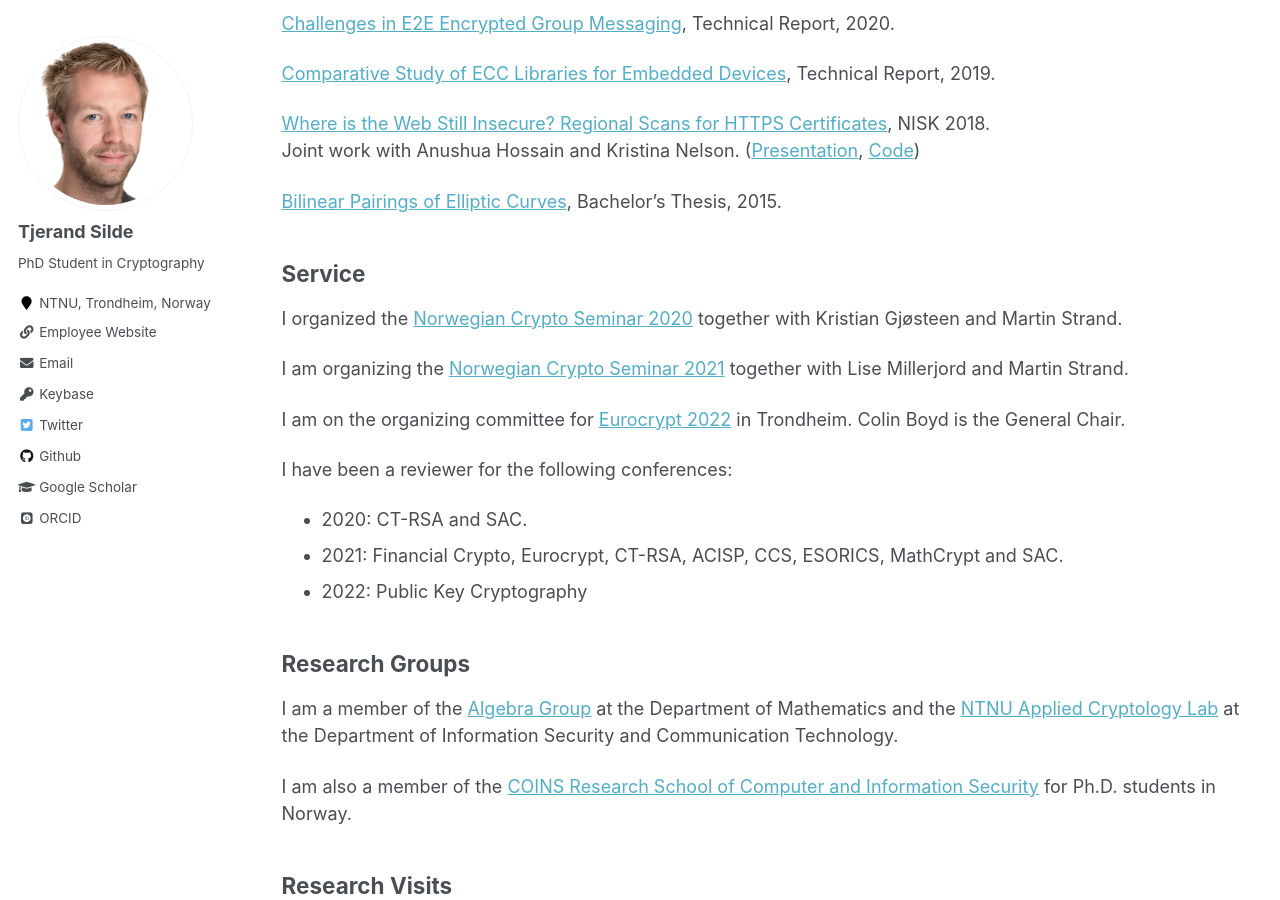
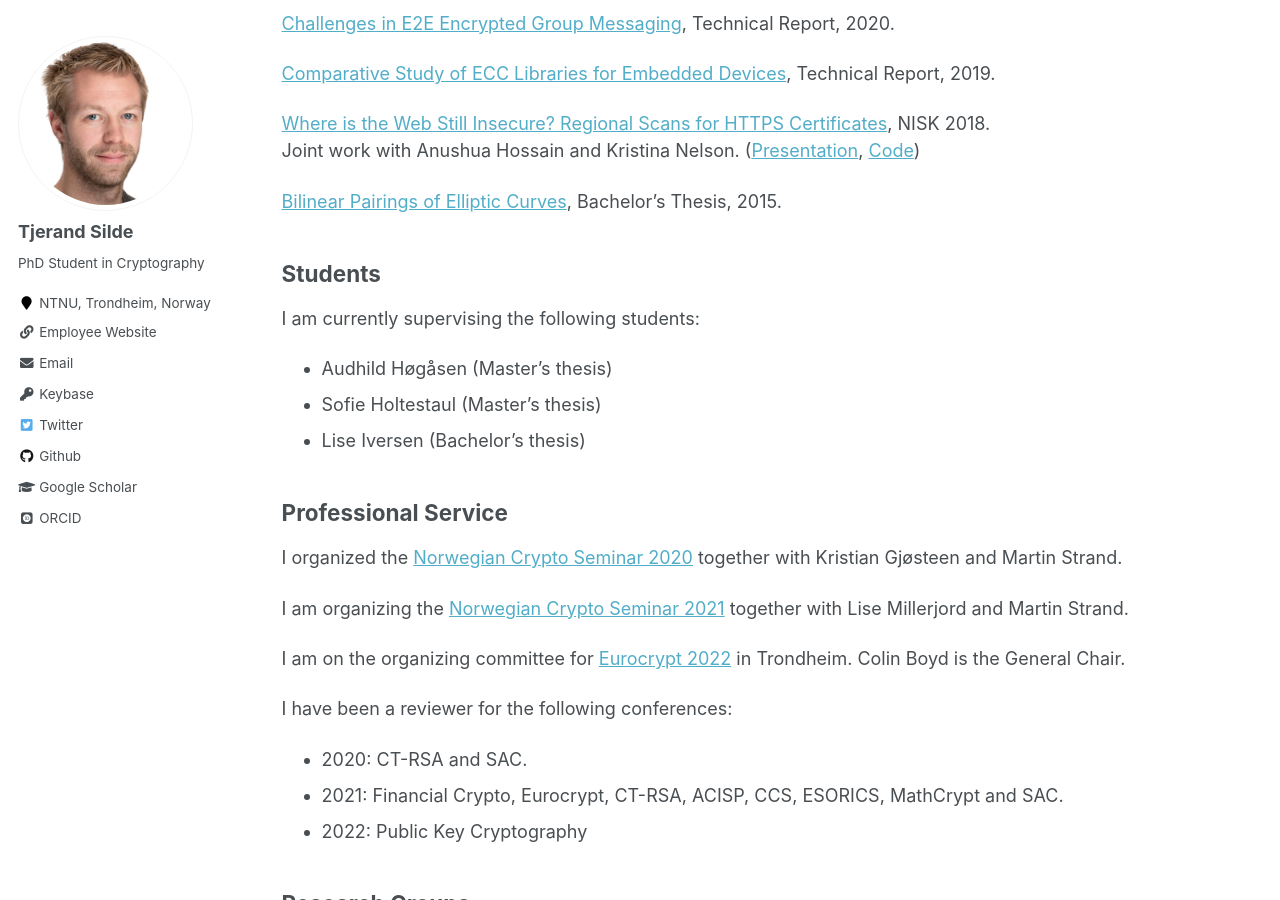
Before and after one commit to tjesi/tjesi.github.io, a Jekyll site: the page built from _pages/academic.md, in a window 1280 px wide and 900 px high, scrolled down 797 px. Built offline with Jekyll 4.4.1, drawn with Linux system fonts in a browser that asks for light colours; some web fonts are replaced.

Commit message:
Update academic.md

```diff
--- a/_pages/academic.md
+++ b/_pages/academic.md
@@ -38,7 +38,14 @@ Joint work with Anushua Hossain and Kristina Nelson. ([Presentation](https://tje
 
 [Bilinear Pairings of Elliptic Curves](https://tjerandsilde.no/files/Bachelor_Thesis.pdf), Bachelor's Thesis, 2015.
 
-## Service
+## Students
+
+I am currently supervising the following students:
+- Audhild Høgåsen (Master's thesis)
+- Sofie Holtestaul (Master's thesis)
+- Lise Iversen (Bachelor's thesis)
+
+## Professional Service
 I organized the [Norwegian Crypto Seminar 2020](https://wiki.math.ntnu.no/nks/nks20) together with Kristian Gjøsteen and Martin Strand.
 
 I am organizing the [Norwegian Crypto Seminar 2021](https://wiki.math.ntnu.no/nks/nks21) together with Lise Millerjord and Martin Strand.
```
